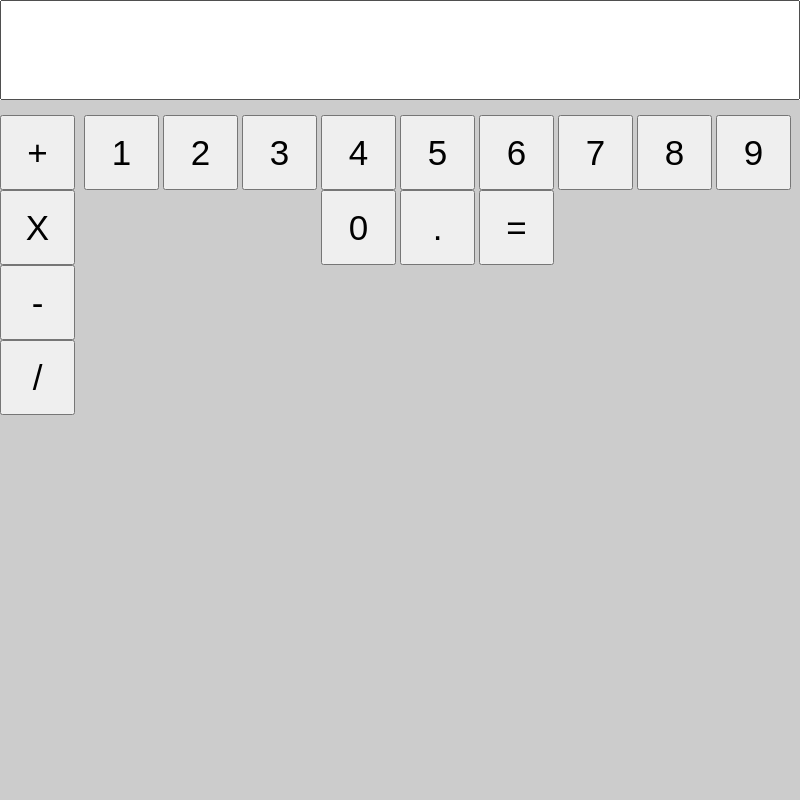
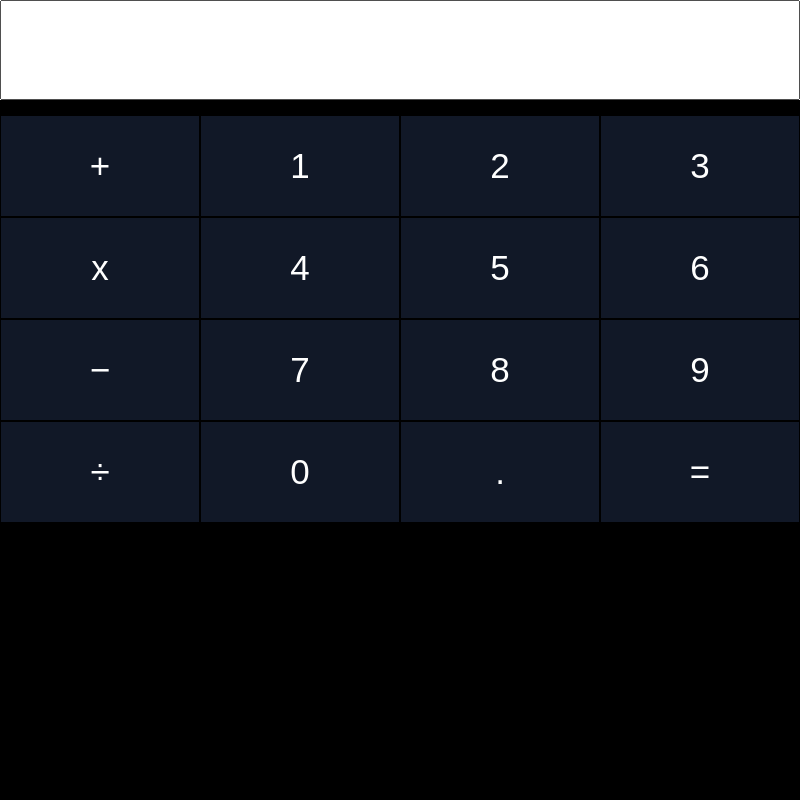
Before and after one commit to tothepointcode/crispy-chainsaw, an Electron app: page index.html in a window 800 px wide. Drawn offline with Linux system fonts and the light colour scheme.

Commit message:
feat: :construction: Styled keys and added some new colours

```diff
--- a/index.html
+++ b/index.html
@@ -18,25 +18,30 @@
   <body>
     <input id="field" type="text" />
     <div class="keys">
-      <div class="operations">
+      <div class="row">
         <button>+</button>
-        <button>X</button>
-        <button>-</button>
-        <button>/</button>
-      </div>
-      <div class="operands">
         <button>1</button>
         <button>2</button>
         <button>3</button>
+      </div>
+      <div class="row">
+        <button>x</button>
         <button>4</button>
         <button>5</button>
         <button>6</button>
+      </div>
+      <div class="row">
+        <button>&minus;</button>
         <button>7</button>
         <button>8</button>
         <button>9</button>
+      </div>
+      <div class="row">
+        <button>&div;</button>
         <button>0</button>
         <button>.</button>
         <button>=</button>
+      </div>
       </div>
     </div>
 
--- a/style/index.css
+++ b/style/index.css
@@ -9,6 +9,12 @@
   --wh3: rgba(255, 255, 255, 0.6);
   --wh4: rgba(255, 255, 255, 0.4);
   --wh5: rgba(255, 255, 255, 0.2);
+  --black: #0000;
+  --gray1: #111827;
+  --gray2: #1f2937;
+  --gray3: #374151;
+  --white: #ffffff;
+
   padding: 0px;
   margin: 0px;
   box-sizing: border-box;
@@ -25,45 +31,24 @@ body #field {
 }
 
 body .keys {
-  background-color: var(--bl5);
+  background-color: var(--bl1);
   height: calc(100vh - 100px);
   margin: 0 auto;
   text-align: center;
   padding-top: 15px;
+  /* display: flex; */
+}
+
+body .keys .row {
   display: flex;
 }
 
-body .operands {
-  /* background-color: var(--bl5);
-    height: calc( 100vh - 100px );
-    margin: 0 auto;
-    text-align: center;
-    padding-top: 15px; */
+body .keys .row button {
+  flex: 1;
+  font-size: 35px;
+  height: 100px;
+  background-color: var(--gray1);
+  color: var(--white);
+  margin: 1px;
+  border: 0px;
 }
-
-body .operations {
-  /* height: calc( 100vh - 100px );
-    margin: 0 auto;
-    text-align: center;
-    padding-top: 15px; */
-  display: flex;
-  flex-direction: column;
-}
-
-body .keys button {
-  width: 75px;
-  height: 75px;
-  font-size: 35px;
-}
-
-/* body .operations button {
-    width: 100%;
-    height: 23%;
-    font-size: 35px;
-}
-
-body .operands button {
-    width: 31%;
-    height: 23%;
-    font-size: 35px;
-} */
```
